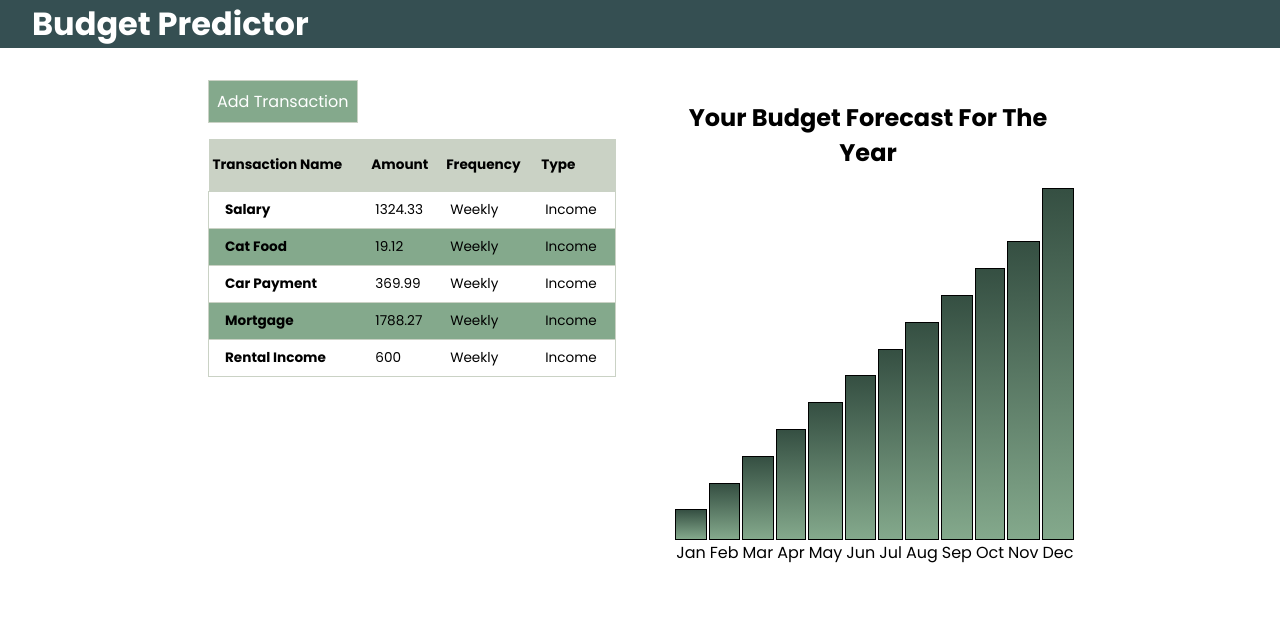
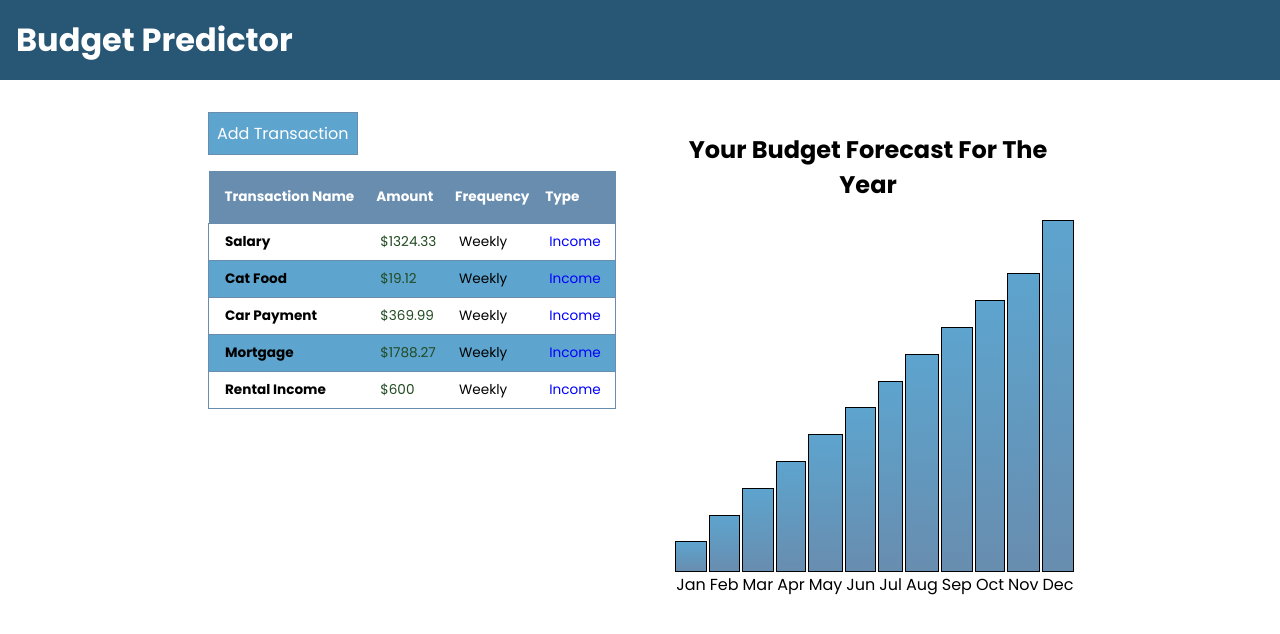
Before and after one commit to tyler-daigle/budget-predictor, a Vue app: page / in a window 1280 px wide. Shown: the top 634 px of the page. Built offline with nearby package versions, Linux system fonts and the light colour scheme.

Commit message:
Some style cleanup

```diff
--- a/src/App.vue
+++ b/src/App.vue
@@ -149,10 +149,15 @@ export default {
 
 <style>
 :root {
-  --text-color: #2f3e46;
+  /* --text-color: #2f3e46;
   --primary-color: #84a98c;
   --secondary-color: #cad2c5;
-  --dark-color: #354f52;
+  --dark-color: #354f52; */
+
+  --text-color: #2f3e46;
+  --primary-color: #5da4ce;
+  --secondary-color: #688daf;
+  --dark-color: #285675;
 }
 
 body {
--- a/src/components/UI/Bar.vue
+++ b/src/components/UI/Bar.vue
@@ -37,7 +37,8 @@ export default {
       } else {
         return {
           height: `${this.barHeight}%`,
-          background: "linear-gradient(#354f42, #84a98c)",
+          background:
+            "linear-gradient(var(--primary-color), var(--secondary-color))",
         };
       }
     },
--- a/src/components/UI/BudgetForecast.vue
+++ b/src/components/UI/BudgetForecast.vue
@@ -46,3 +46,8 @@ export default {
   },
 };
 </script>
+
+<style scoped>
+.budget-forecast-container {
+}
+</style>
--- a/src/components/UI/TheHeader.vue
+++ b/src/components/UI/TheHeader.vue
@@ -15,6 +15,7 @@ header {
   margin: 0;
 }
 h1 {
-  margin: 0 2rem;
+  margin: 0;
+  padding: 1rem;
 }
 </style>
--- a/src/components/UI/TheTransactionTable.vue
+++ b/src/components/UI/TheTransactionTable.vue
@@ -51,6 +51,10 @@ export default {
 th {
   text-align: left;
   padding: 1rem 0.25rem;
+  color: white;
+}
+th:first-child {
+  padding-left: 1rem;
 }
 thead {
   background-color: var(--secondary-color);
--- a/src/components/UI/TransactionItem.vue
+++ b/src/components/UI/TransactionItem.vue
@@ -2,24 +2,38 @@
   <tr class="transaction-item-row">
     <td class="transaction-name">{{ transactionData.name }}</td>
     <td class="transaction-amount transaction-data">
-      {{ transactionData.amount }}
+      ${{ transactionData.amount }}
     </td>
     <td class="transaction-frequency transaction-data">
       {{ transactionData.frequency }}
     </td>
-    <td class="transaction-type transaction-data">
+    <td class="transaction-type transaction-data" :style="typeStyle">
       {{ transactionData.type }}
     </td>
   </tr>
 </template>
 
 <script>
+import { Transaction } from "../../classes/Transaction";
 export default {
   emits: ["transaction-click"],
   props: {
     transactionData: {
       type: Object,
       required: true,
+    },
+  },
+  computed: {
+    typeStyle() {
+      if (this.transactionData.type === Transaction.types.expense) {
+        return {
+          color: "#be3939",
+        };
+      } else {
+        return {
+          color: "blue",
+        };
+      }
     },
   },
 };
@@ -29,6 +43,9 @@ export default {
 .transaction-name {
   font-weight: bold;
   padding-left: 1rem;
+}
+.transaction-amount {
+  color: #224b22;
 }
 .transaction-data {
   padding: 0.5rem;
@@ -45,4 +62,7 @@ tr:nth-child(odd) {
 .transaction-item-row:hover {
   background-color: var(--secondary-color);
 }
+.transaction-type {
+  /* font-weight: bold; */
+}
 </style>
```
